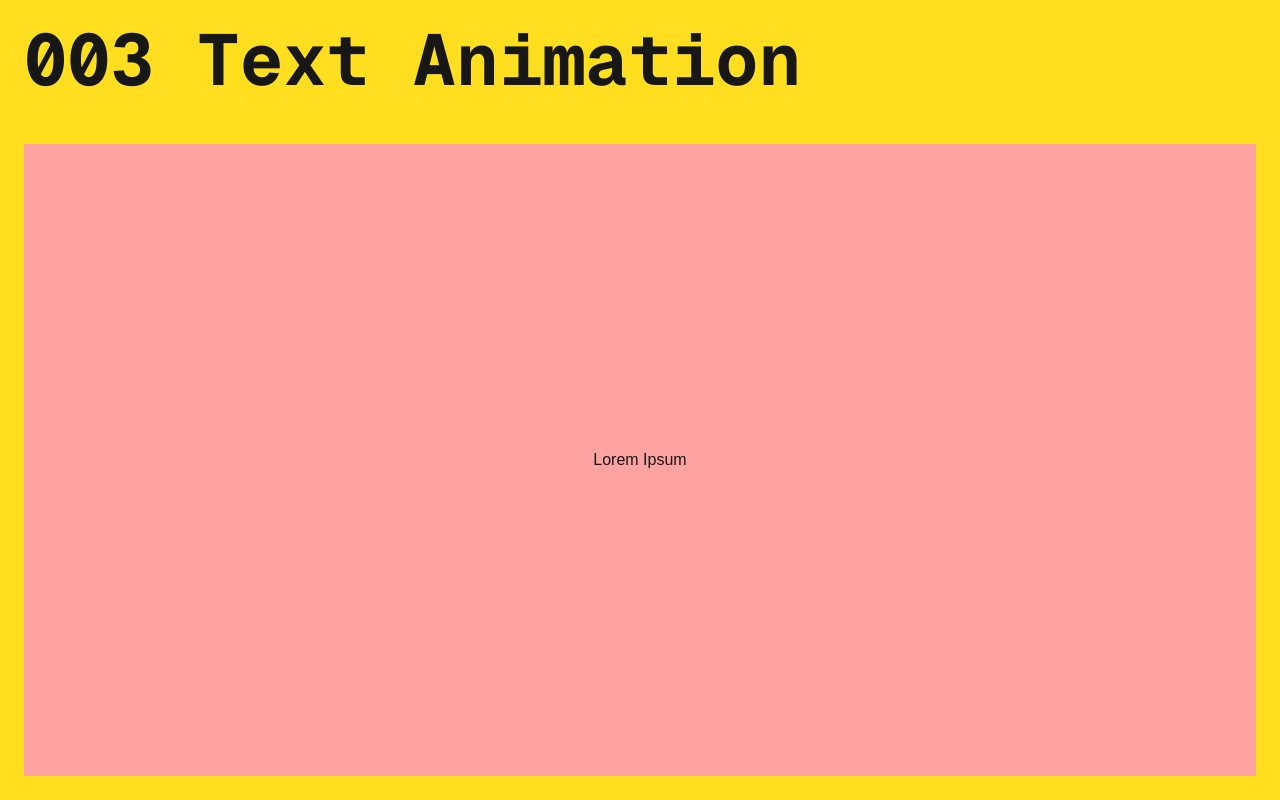
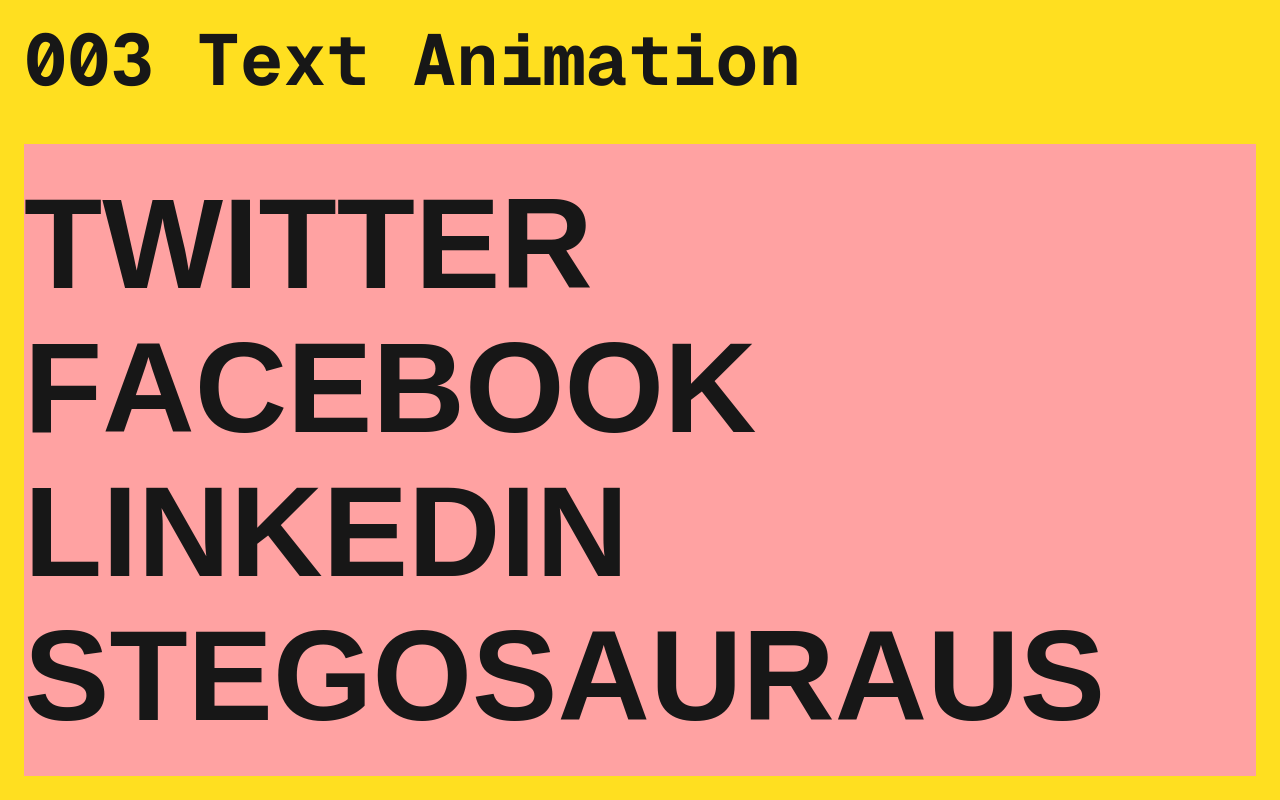
Before and after one commit to 11amanraj/motion, a Next.js app: page / in a window 1280 px wide. Shown: the part 2776-3576 px from the top of the page. Built offline with nearby package versions, Linux system fonts and the light colour scheme.

Commit message:
Created TextFlicker Animation

```diff
--- a/app/Components/Sections/TextAnimation.tsx
+++ b/app/Components/Sections/TextAnimation.tsx
@@ -1,4 +1,5 @@
 import React from 'react'
+import TextFlicker from '../TextFlicker'
 
 const TextAnimation = () => {
   return (
@@ -7,8 +8,11 @@
             <span>003 </span>
             <span>Text Animation</span>
         </h1>
-        <div className='bg-red-300 flex-1 m-6 flex gap-12 justify-center items-center'>
-            Lorem Ipsum
+        <div className='bg-red-300 flex-1 m-6 flex flex-col gap-12 justify-center items-start'>
+            <TextFlicker href='#'>Twitter</TextFlicker>
+            <TextFlicker href='#'>Facebook</TextFlicker>
+            <TextFlicker href='#'>Linkedin</TextFlicker>
+            <TextFlicker href='#'>Stegosauraus</TextFlicker>
         </div>
     </section>
   )
--- a/app/Components/TextFlicker.tsx
+++ b/app/Components/TextFlicker.tsx
@@ -1,21 +1,21 @@
 import React from "react";
 import { motion } from "framer-motion";
 
-export const RevealLinks = () => {
-  return (
-    <section className="grid place-content-center gap-2 bg-green-300 px-8 py-24 text-black">
-      <FlipLink href="#">Twitter</FlipLink>
-      <FlipLink href="#">Linkedin</FlipLink>
-      <FlipLink href="#">Facebook</FlipLink>
-      <FlipLink href="#">Instagram</FlipLink>
-    </section>
-  );
-};
+// export const RevealLinks = () => {
+//   return (
+//     <section className="grid place-content-center gap-2 bg-green-300 px-8 py-24 text-black">
+//       <FlipLink href="#">Twitter</FlipLink>
+//       <FlipLink href="#">Linkedin</FlipLink>
+//       <FlipLink href="#">Facebook</FlipLink>
+//       <FlipLink href="#">Instagram</FlipLink>
+//     </section>
+//   );
+// };
 
 const DURATION = 0.25;
 const STAGGER = 0.025;
 
-const FlipLink = ({ children, href }: { children: string; href: string }) => {
+const TextFlicker = ({ children, href }: { children: string; href: string }) => {
   return (
     <motion.a
       initial="initial"
@@ -75,3 +75,5 @@
     </motion.a>
   );
 };
+
+export default TextFlicker
```
